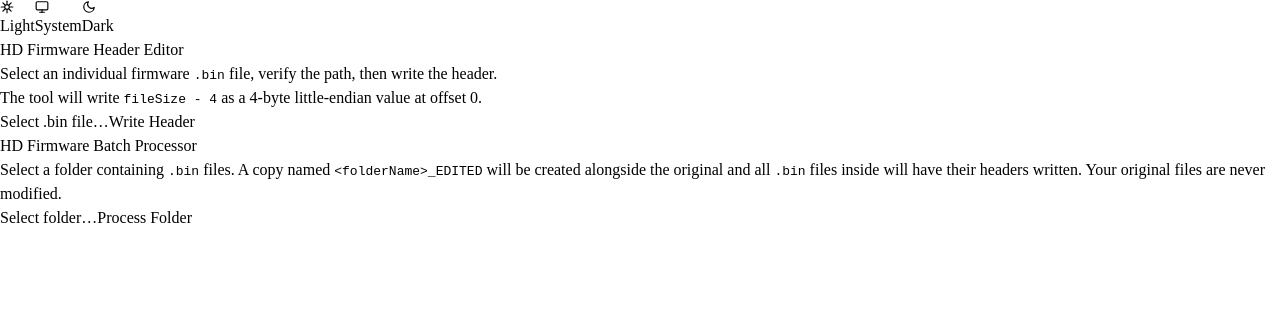
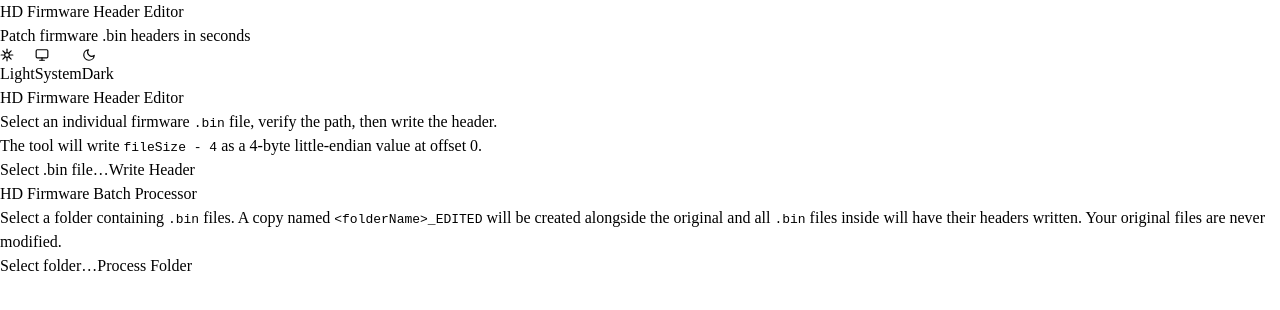
Before and after one commit to sinissto/HD-Firmware-Size-Header-Editor, a React (Vite) app in the folder src/renderer/: page / in a window 1280 px wide. Shown: the top 310 px of the page. Built offline with nearby package versions, Linux system fonts and the light colour scheme.

Commit message:
App heading

```diff
--- a/src/renderer/src/App.tsx
+++ b/src/renderer/src/App.tsx
@@ -9,9 +9,14 @@ function App(): JSX.Element {
     <ThemeProvider>
       <div className="flex min-h-screen flex-col bg-white text-gray-900 dark:bg-gray-950 dark:text-gray-100">
         {/* Top bar */}
-        <div className="flex justify-end px-6 py-3">
+        <div className="flex items-center justify-between px-6 py-3">
+          <div>
+            <h1 className="text-lg font-bold tracking-tight">HD Firmware Header Editor</h1>
+            <p className="text-xs text-gray-500 dark:text-gray-400">Patch firmware .bin headers in seconds</p>
+          </div>
           <ThemeToggle />
         </div>
+        <div className="mx-6 border-b border-gray-200 dark:border-gray-800" />
 
         {/* Main content */}
         <div className="flex flex-1 items-center justify-center p-8 pt-2">
```
Also changed, not shown: features_plan/app_heading.md (added, +6 -0 lines), 1 other file (tests, documents, lock files or other folders).
